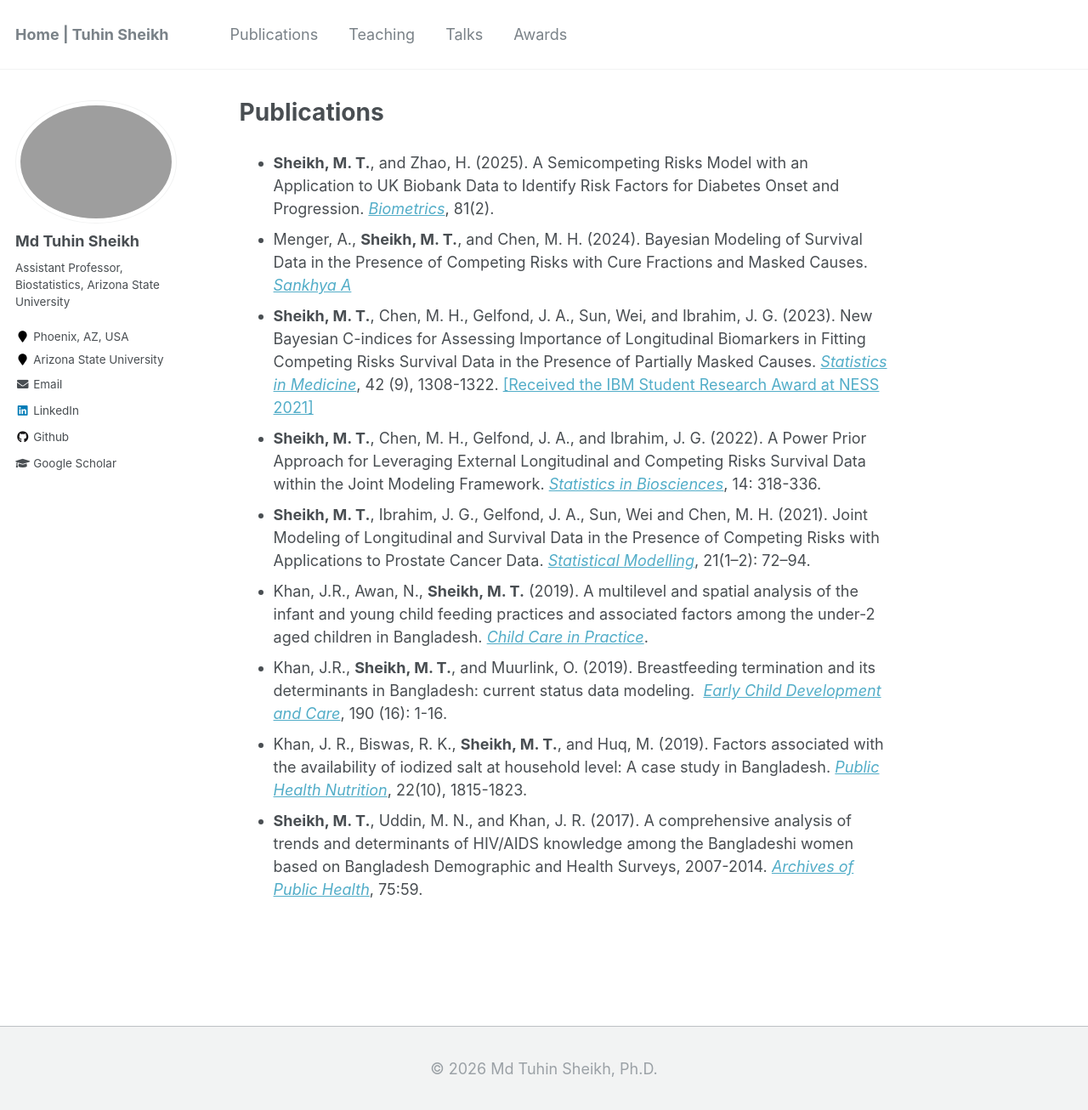
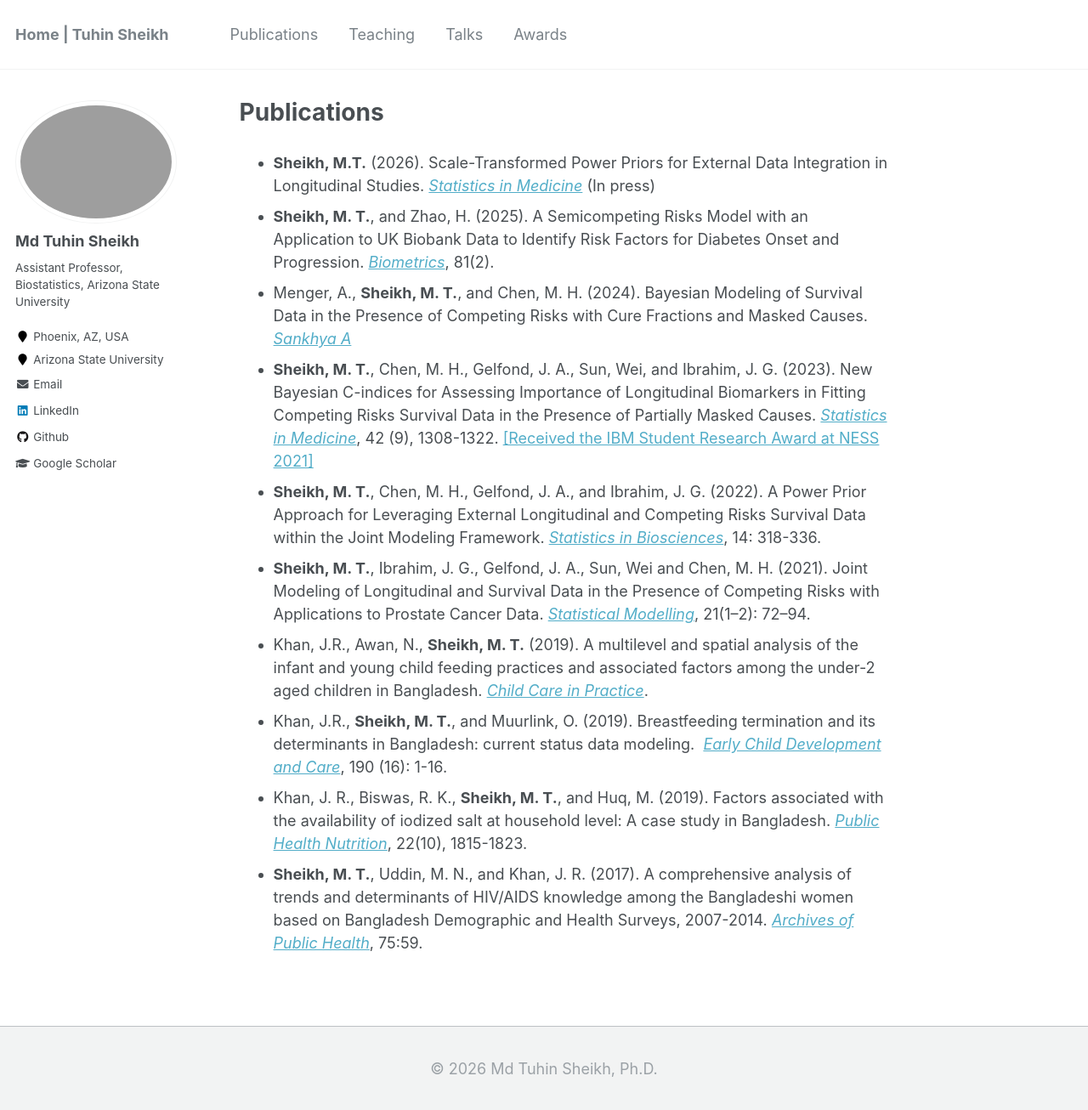
Before and after one commit to mdtuhinsheikh/mdtuhinsheikh.github.io, a Jekyll site: the page built from _pages/publications.md, in a window 1280 px wide and 1330 px high. Shown: the top 1306 px of the window at 85% size. Built offline with Jekyll 4.4.1, drawn with Linux system fonts in a browser that asks for light colours.

Commit message:
Revised publication list.

```diff
--- a/_pages/publications.md
+++ b/_pages/publications.md
@@ -3,7 +3,7 @@ title: "Publications"
 permalink: /publications/
 author_profile: true
 ---
-
+- **Sheikh, M.T.** (2026). Scale-Transformed Power Priors for External Data Integration in Longitudinal Studies. [*Statistics in Medicine*](https://onlinelibrary.wiley.com/journal/10970258?gad_campaignid=22807332626&gad_source=1&gbraid=0AAAAADoE1anfRjc40wpcMX-2Nnt7SdCBT&gclid=CjwKCAjwuobXBhBXEiwAYUaIlfVPp0fn74lphCFNml88v4yWDLCw-QjqbSDyA1RKfxnLVrEDpUDUzBoCXWUQAvD_BwE&utm_campaign=R3MR425&utm_content=MathStat&utm_medium=cpc&utm_source=google&logout=true) (In press)
 - **Sheikh, M. T.**, and Zhao, H. (2025). A Semicompeting Risks Model with an Application to UK Biobank Data to Identify Risk Factors for Diabetes Onset and Progression. [*Biometrics*](https://doi.org/10.1093/biomtc/ujaf003), 81(2).
 <!-- - **Sheikh, M. T.**, and Zhao, H. (2024). Latent class mixed effects model with endogenous time-varying covariates for classifying longitudinal hemoglobin profiles in individuals at elevated risk of diabetes. *In preparation* -->
 <!-- - **Sheikh, M. T.**, Gelfond, J. A., and Chen, M. H. (2024). Bayesian Joint Model for Longitudinal Biomarker and Competing Risks of Prostate Cancer with Cure Fraction, Accounting for Masked Causes. *Manuscript* -->
```
